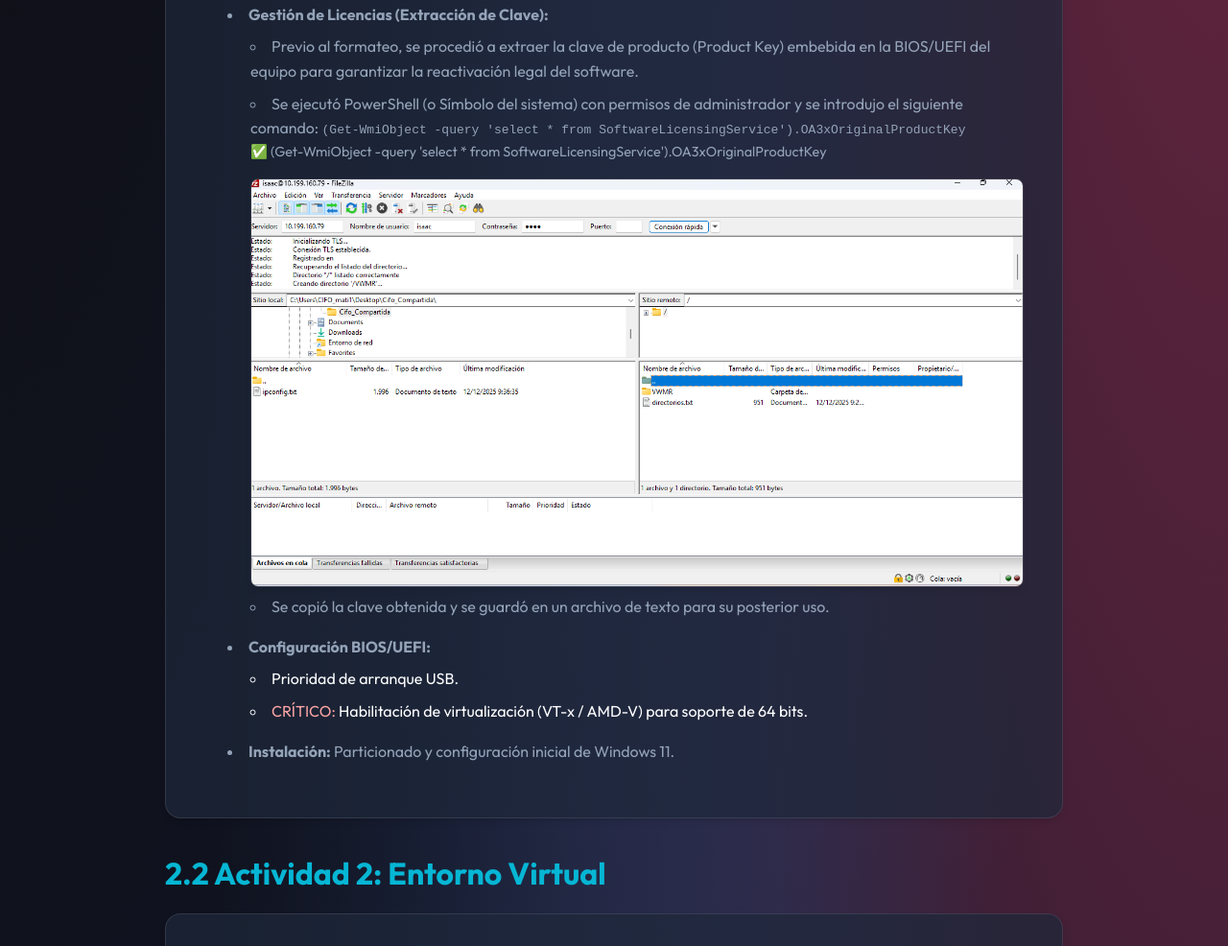
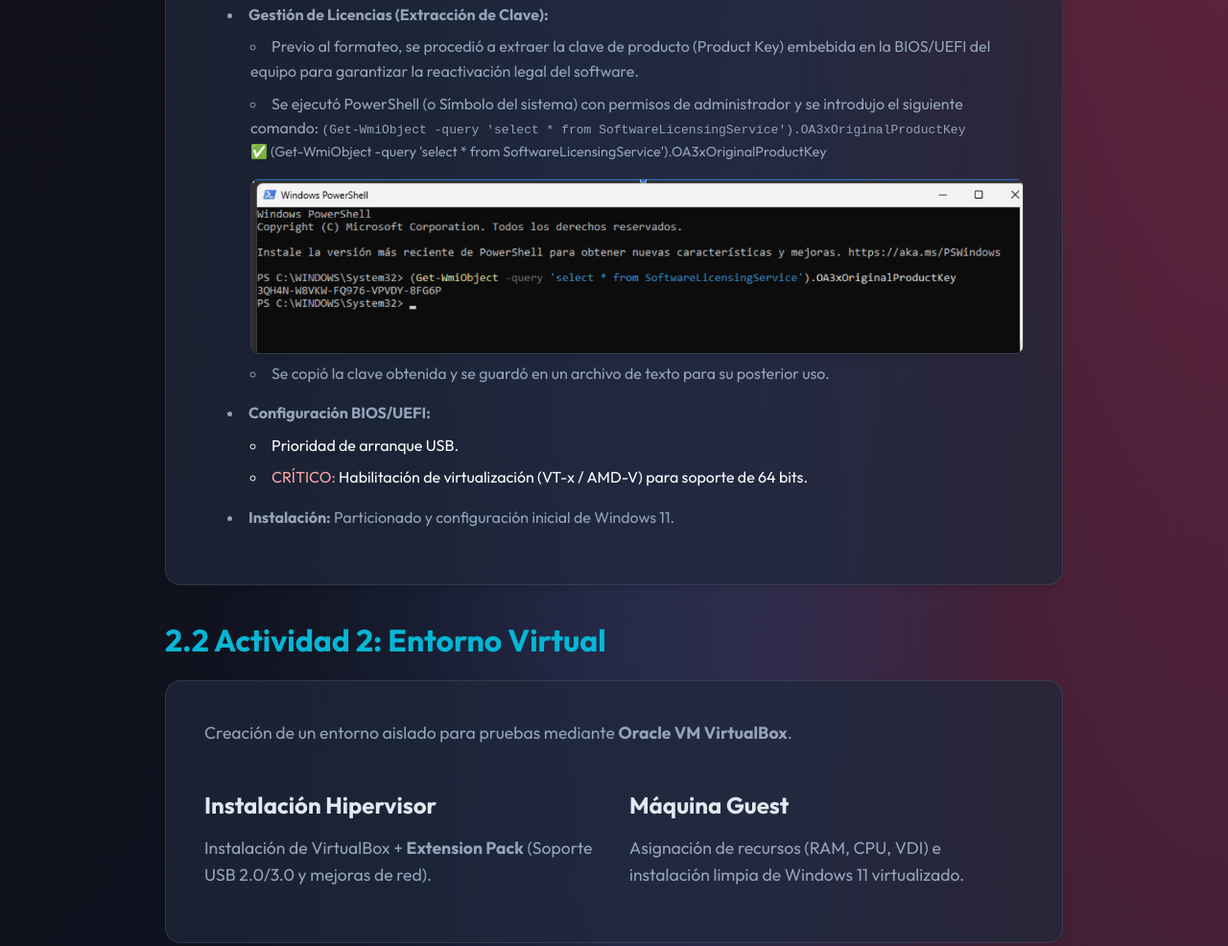
Before and after one commit to wmendozarCIFO/Proyecto_IFCT0110, a plain HTML site: page contenido.html in a window 1280 px wide. Shown: the part 1132-2118 px from the top of the page at 96% size. Drawn offline with Linux system fonts and the light colour scheme.

Commit message:
powershell

```diff
--- a/contenido.html
+++ b/contenido.html
@@ -59,7 +59,7 @@
                             <li>Se ejecutó PowerShell (o Símbolo del sistema) con permisos de administrador y
                                 se introdujo el siguiente comando: <code> (Get-WmiObject -query 'select * from SoftwareLicensingService').OA3xOriginalProductKey</code>
                             <p style="font-size: 0.9rem; margin-bottom: 0.5rem;">✅ (Get-WmiObject -query 'select * from SoftwareLicensingService').OA3xOriginalProductKey
-                            <img src="img/FTP Host_Own-Guest_Own.png" alt="Prueba FTP Host Local a Guest Local"
+                            <img src="img/comando_powershell.png" alt="Prueba FTP Host Local a Guest Local"
                                 class="img-fluid">
                             </li>
                             <li>Se copió la clave obtenida y se guardó en un archivo de texto para su posterior uso.</li>
```
Also changed, not shown: img/comando_powershell.png (added).
